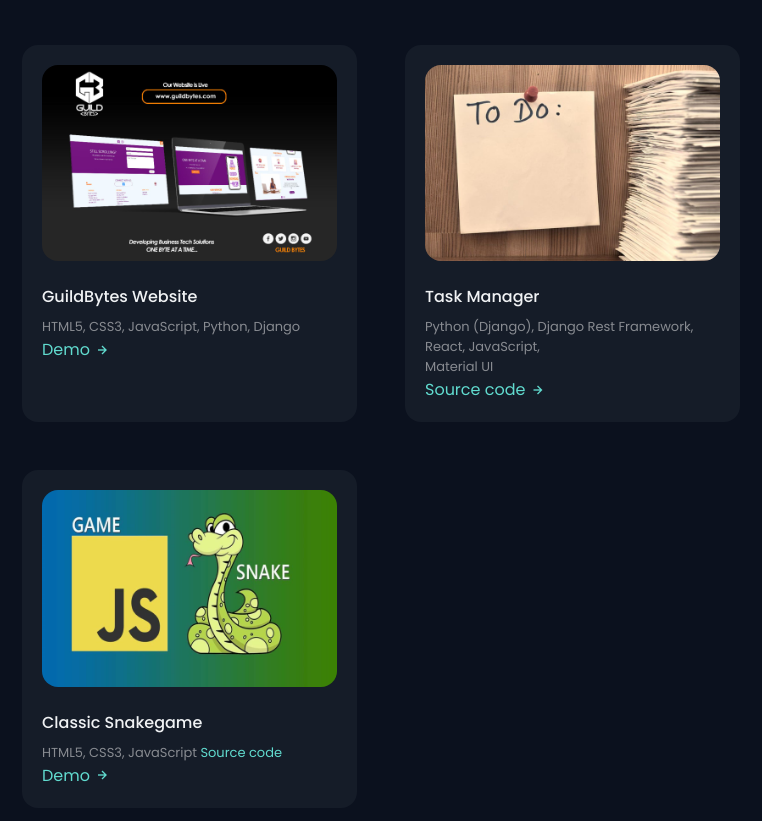
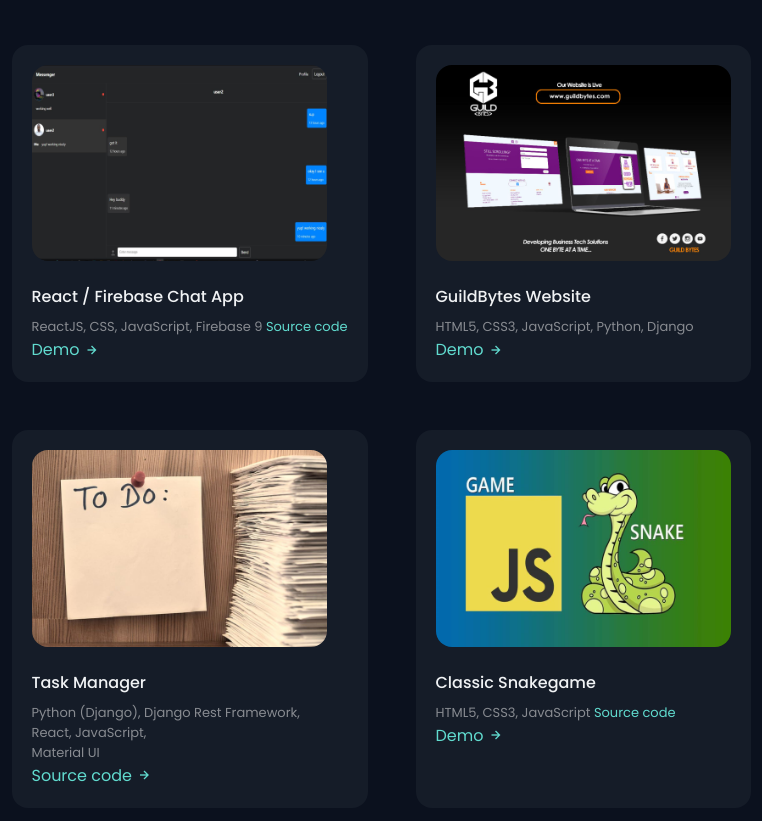
Before and after one commit to ProfNuru/JS-eCommerce, a plain HTML site: page index.html in a window 1280 px wide. Shown: the part 2515-3336 px from the top of the page, without its empty margins (259-1021 px from the left). Drawn offline with nearby package versions, Linux system fonts and the light colour scheme.

Commit message:
react firebase chat app added to portfolio

```diff
--- a/index.html
+++ b/index.html
@@ -321,6 +321,21 @@
                         Source code <i class="bx bx-right-arrow-alt work__icon"></i>
                     </a>
                 </div>
+                <!-- https://react-firebase-chat-app-tau.vercel.app/login -->
+                <div class="work__card mix web">
+                    <img src="assets/img/react-chat-app2.jpg" class="work__img">
+
+                    <h3 class="work__title">React / Firebase Chat App</h3>
+                    <span class="section__subtitle" style="text-align:left">
+                        ReactJS, CSS, JavaScript, Firebase 9
+                        <a style="display:inline" href="https://github.com/ProfNuru/react-realtime-chat-app" target="_blank" class="work__button">
+                            Source code
+                        </a>
+                    </span>
+                    <a href="https://react-firebase-chat-app-tau.vercel.app" target="_blank" class="work__button">
+                        Demo <i class="bx bx-right-arrow-alt work__icon"></i>
+                    </a>
+                </div>
 
                 <div class="work__card mix web">
                     <img src="assets/img/guildbytes.jpg" class="work__img">
```
Also changed, not shown: assets/img/react-chat-app.JPG (added), assets/img/react-chat-app2.JPG (added).
